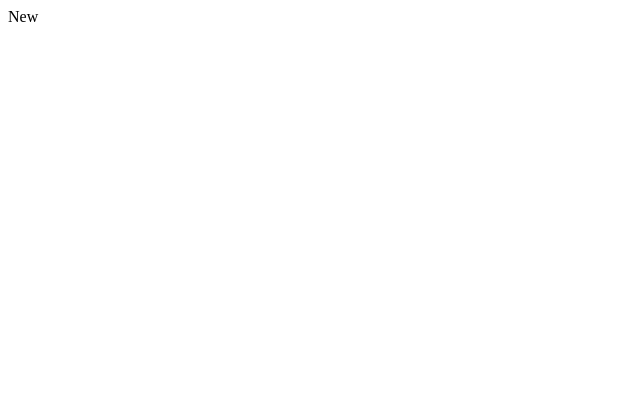
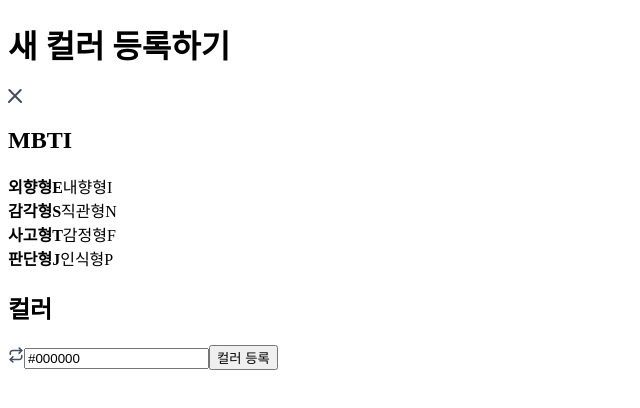
Before and after one commit to bviigp32/MBTI, a React (Create React App) app: page /new in a window 1280 px wide. Shown: the top 408 px of the page, without its empty margins (0-640 px from the left). Built offline with nearby package versions, Linux system fonts and the light colour scheme.

Commit message:
New.js, Home.js Upgrde

```diff
--- a/src/Home.js
+++ b/src/Home.js
@@ -1,5 +1,33 @@
+import { useState } from "react";
+import { Link } from "react-router-dom";
+import mock from "./mock.json";
+
 function Home() {
-  return <div>Home</div>;
+  const [filter, setFilter] = useState(null);
+
+  return (
+    <div>
+      <header>
+        <h1>MBTI별 좋아하는 컬러</h1>
+        {filter && (
+          <div onClick={() => setFilter(null)}>
+            {filter}
+            <img src="/images/x.svg" alt="필터 삭제" />
+          </div>
+        )}
+      </header>
+      <div>
+        <Link to="/new">+ 새 컬러 등록하기</Link>
+        <ul>
+          {mock.results.map((item) => (
+            <li key={item.id} onClick={() => setFilter(item.mbti)}>
+              {item.id} {item.mbti} --- {item.colorCode}
+            </li>
+          ))}
+        </ul>
+      </div>
+    </div>
+  );
 }
 
 export default Home;
--- a/src/New.js
+++ b/src/New.js
@@ -1,5 +1,54 @@
+import { useState } from "react";
+import { Link } from "react-router-dom";
+import MBTISelect from "./components/MBTISelect";
+import generateColorCode from "./lib/generateColorCode";
+
 function New() {
-  return <div>New</div>;
+  const [formValue, setFormValue] = useState({
+    mbti: "ESTJ",
+    colorCode: "#000000",
+  });
+
+  function handleChange(name, value) {
+    setFormValue((prevFormValue) => ({
+      ...prevFormValue,
+      [name]: value,
+    }));
+  }
+
+  function handleRandomClick() {
+    const nextColorCode = generateColorCode();
+    handleChange("colorCode", nextColorCode);
+  }
+
+  function handleColorCodeBlur() {
+    const isValidColorCode = /^#[a-f0-9]{6}$/i.test(formValue.colorCode);
+    if (!isValidColorCode) {
+      handleChange("colorCode", "#000000");
+    }
+  }
+
+  return (
+    <div>
+      <h1>새 컬러 등록하기</h1>
+      <Link to="/">
+        <img src="/images/x.svg" alt="취소" />
+      </Link>
+      <h2>MBTI</h2>
+      <MBTISelect
+        value={formValue.mbti}
+        onChange={(newMbti) => handleChange("mbti", newMbti)}
+      />
+      <h2>컬러</h2>
+      <img src="/images/repeat.svg" alt="랜덤" onClick={handleRandomClick} />
+      <input
+        value={formValue.colorCode}
+        onBlur={handleColorCodeBlur}
+        onChange={(e) => handleChange("colorCode", e.target.value)}
+      />
+      <button>컬러 등록</button>
+    </div>
+  );
 }
 
 export default New;
--- /dev/null
+++ b/src/components/MBTISelect.js
@@ -0,0 +1,66 @@
+const optionGroups = [
+  [
+    { value: "E", label: "외향형" },
+    { value: "I", label: "내향형" },
+  ],
+  [
+    { value: "S", label: "감각형" },
+    { value: "N", label: "직관형" },
+  ],
+  [
+    { value: "T", label: "사고형" },
+    { value: "F", label: "감정형" },
+  ],
+  [
+    { value: "J", label: "판단형" },
+    { value: "P", label: "인식형" },
+  ],
+];
+
+function MBTIOption({ selected, label, value, onClick }) {
+  const style = { fontWeight: selected ? "bold" : "normal" };
+
+  return (
+    <span style={style} onClick={onClick}>
+      {label}
+      {value}
+    </span>
+  );
+}
+
+function MBTIOptionGroup({ options, value, onChange }) {
+  return (
+    <div>
+      {options.map((option) => (
+        <MBTIOption
+          key={option.value}
+          selected={option.value === value}
+          label={option.label}
+          value={option.value}
+          onClick={() => onChange(option.value)}
+        />
+      ))}
+    </div>
+  );
+}
+
+export default function MBTISelect({ value = "ESTJ", onChange }) {
+  function handleChangeAt(val, position) {
+    const nextValue =
+      value.slice(0, position) + val + value.slice(position + 1);
+    onChange(nextValue);
+  }
+
+  return (
+    <div>
+      {optionGroups.map((options, index) => (
+        <MBTIOptionGroup
+          key={`${options[0].value}-${options[1].value}`}
+          value={value[index]}
+          options={options}
+          onChange={(val) => handleChangeAt(val, index)}
+        />
+      ))}
+    </div>
+  );
+}
--- /dev/null
+++ b/src/lib/generateColorCode.js
@@ -0,0 +1,10 @@
+function generateRandomHex() {
+  const num = Math.floor(Math.random() * 256);
+  const hex = num.toString(16).padStart(2, "0").toUpperCase();
+  return hex;
+}
+
+export default function generateColorCode() {
+  const colorCode = `#${generateRandomHex()}${generateRandomHex()}${generateRandomHex()}`;
+  return colorCode;
+}
```
Also changed, not shown: src/mock.json (line endings or trailing spaces).
